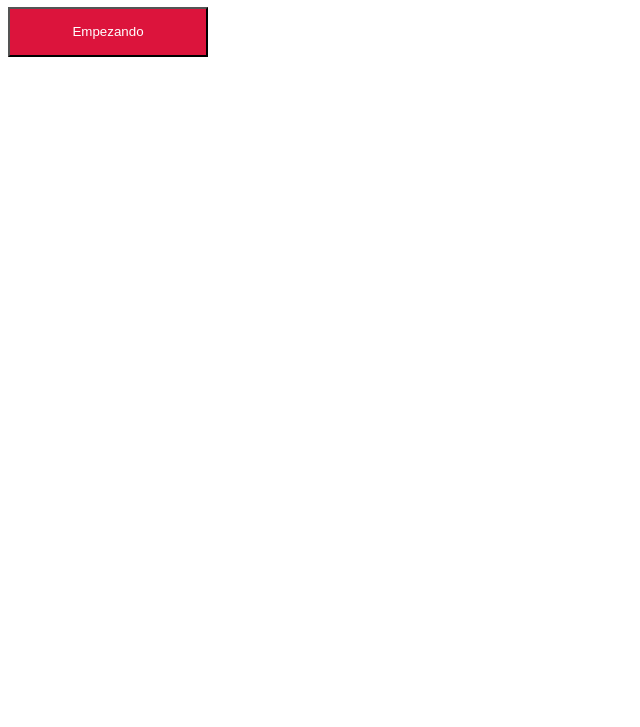
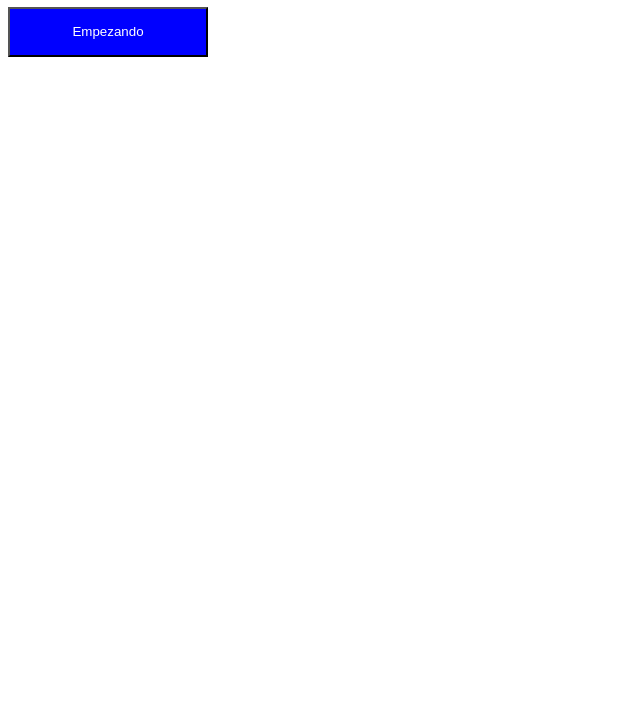
Before and after one commit to cuchujero/desafioLatam, a plain HTML site: page index.html in a window 1280 px wide. Shown: the part 73-800 px from the top of the page, without its empty margins (0-640 px from the left). Drawn offline with Linux system fonts and the light colour scheme.

Commit message:
Update styles.css

```diff
--- a/styles.css
+++ b/styles.css
@@ -1,5 +1,5 @@
 .b1{
-    background-color: crimson;
+    background-color: blue;
     color: white;
     width: 200px;
     height: 50px;
```
